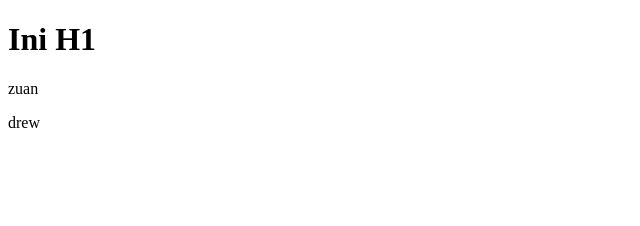
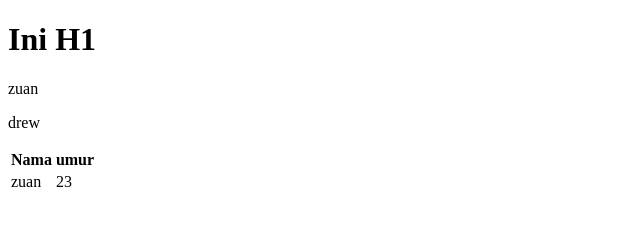
Before and after one commit to ZuandrewRichiJ/belajar_git, a plain HTML site: page index.html in a window 1280 px wide. Shown: the whole page, without its empty margins (0-640 px from the left). Drawn offline with Linux system fonts and the light colour scheme.

Commit message:
nambah table

```diff
--- a/index.html
+++ b/index.html
@@ -11,6 +11,18 @@
     <h1>Ini H1</h1>
     <p>zuan</p>
     <p>drew</p>
+
+    <table>
+        <tr>
+            <th>Nama</th>
+            <th>umur</th>
+        </tr>
+        <tr>
+            <td>zuan</td>
+            <td>23</td>
+        </tr>
+
+    </table>
 </body>
 
 </html>
```
